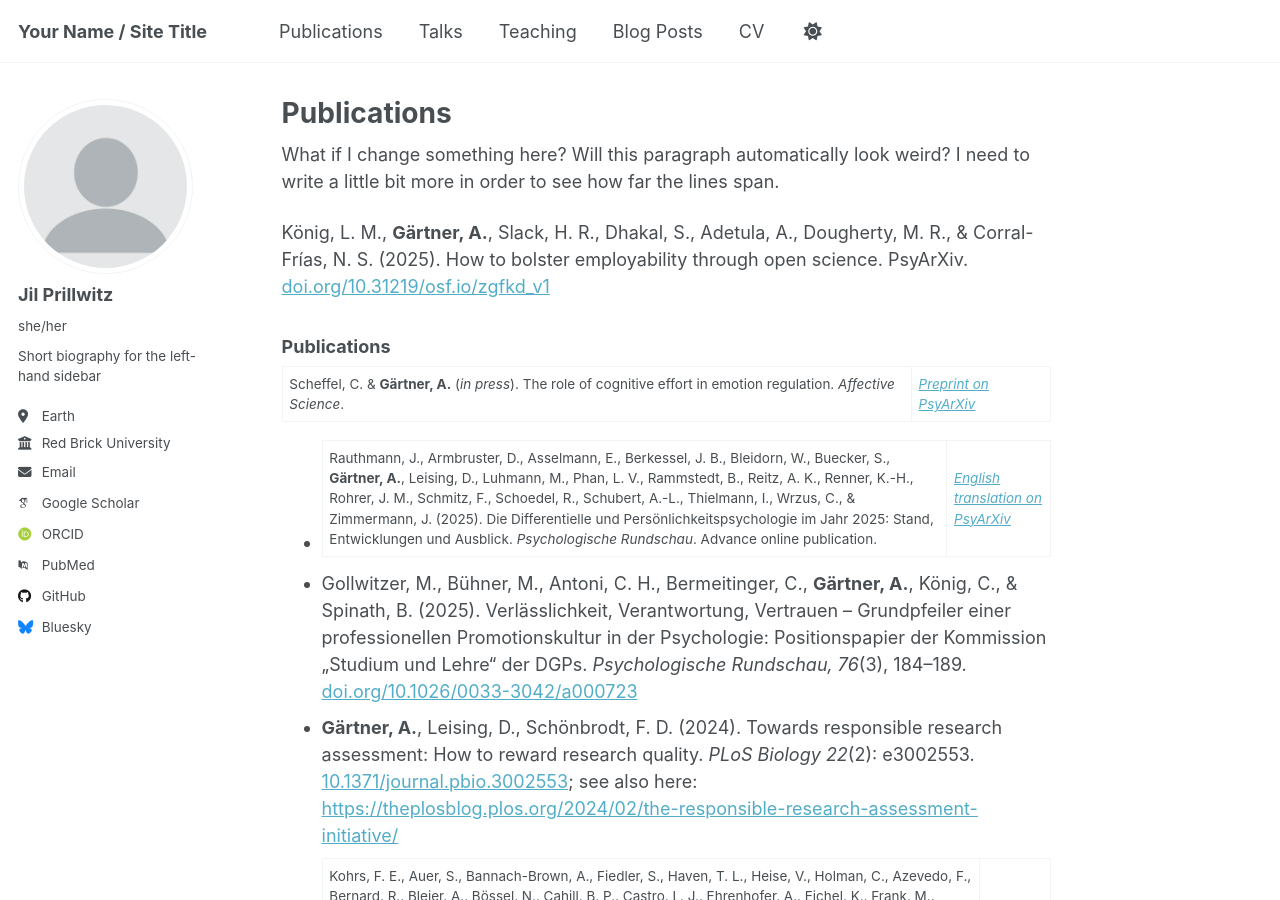
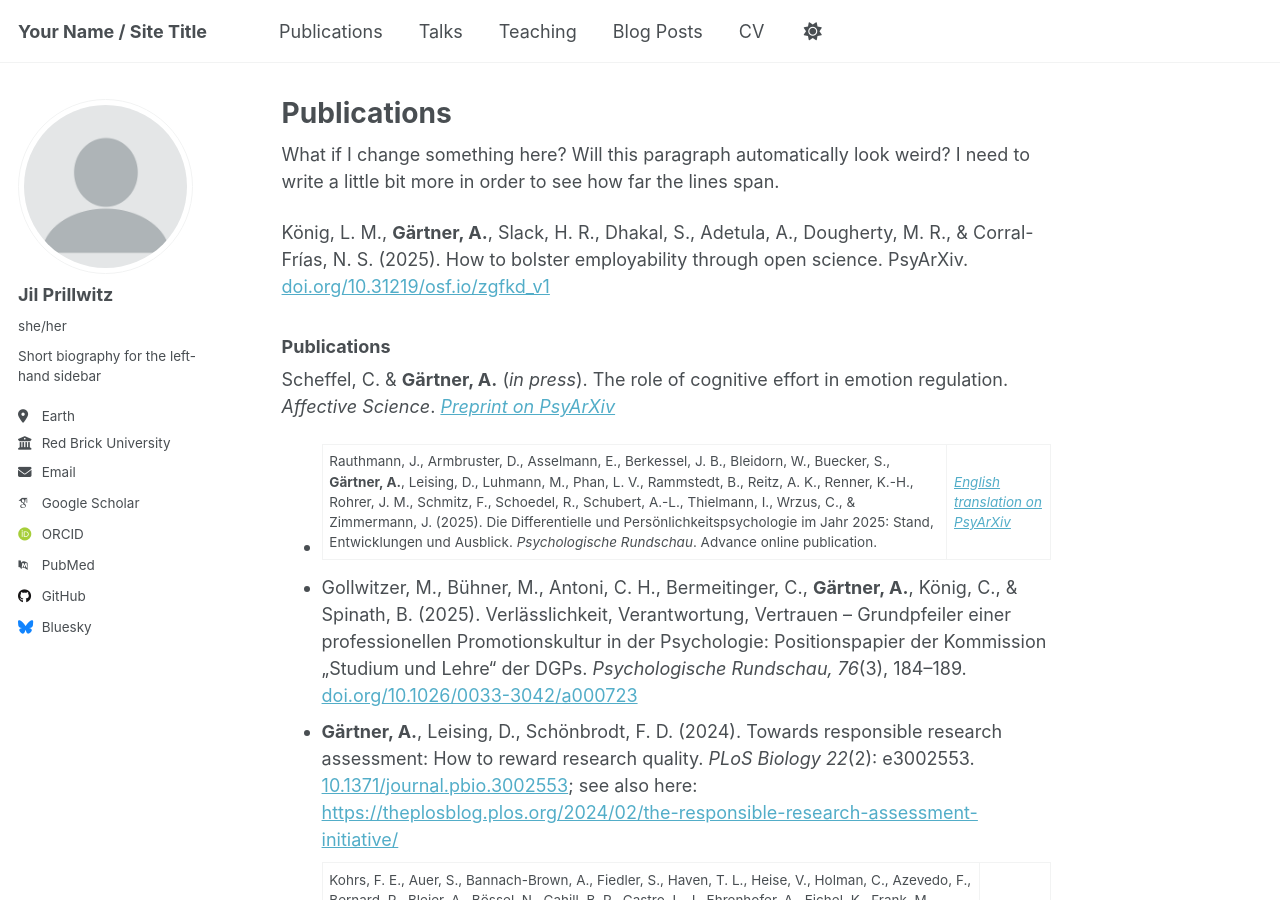
Before and after one commit to jil-prillwitz/jil-prillwitz.github.io, a Jekyll site: the page built from _pages/publications.md, in a window 1280 px wide and 900 px high. Built offline with Jekyll 4.4.1, drawn with Linux system fonts in a browser that asks for light colours; some web fonts are replaced; a script that is not in the unit is left out.

```diff
--- a/_pages/publications.md
+++ b/_pages/publications.md
@@ -10,7 +10,7 @@ König, L. M., **Gärtner, A.**, Slack, H. R., Dhakal, S., Adetula, A., Doughert
 
 ### Publications
 
-Scheffel, C. & **Gärtner, A.** (*in press*). The role of cognitive effort in emotion regulation. *Affective Science*. | [*Preprint on PsyArXiv*](https://doi.org/10.31234/osf.io/eg9fm)
+Scheffel, C. & **Gärtner, A.** (*in press*). The role of cognitive effort in emotion regulation. *Affective Science*. [*Preprint on PsyArXiv*](https://doi.org/10.31234/osf.io/eg9fm)
 
 - Rauthmann, J., Armbruster, D., Asselmann, E., Berkessel, J. B., Bleidorn, W., Buecker, S., **Gärtner, A.**, Leising, D., Luhmann, M., Phan, L. V., Rammstedt, B., Reitz, A. K., Renner, K.-H., Rohrer, J. M., Schmitz, F., Schoedel, R., Schubert, A.-L., Thielmann, I., Wrzus, C., & Zimmermann, J. (2025). Die Differentielle und Persönlichkeitspsychologie im Jahr 2025: Stand, Entwicklungen und Ausblick. *Psychologische Rundschau*. Advance online publication. | [*English translation on PsyArXiv*](https://osf.io/preprints/psyarxiv/2597u_v1)
 - Gollwitzer, M., Bühner, M., Antoni, C. H., Bermeitinger, C., **Gärtner, A.**, König, C., & Spinath, B. (2025). Verlässlichkeit, Verantwortung, Vertrauen – Grundpfeiler einer professionellen Promotionskultur in der Psychologie: Positionspapier der Kommission „Studium und Lehre“ der DGPs. *Psychologische Rundschau, 76*(3), 184–189. [doi.org/10.1026/0033-3042/a000723](https://econtent.hogrefe.com/doi/10.1026/0033-3042/a000723)
```
